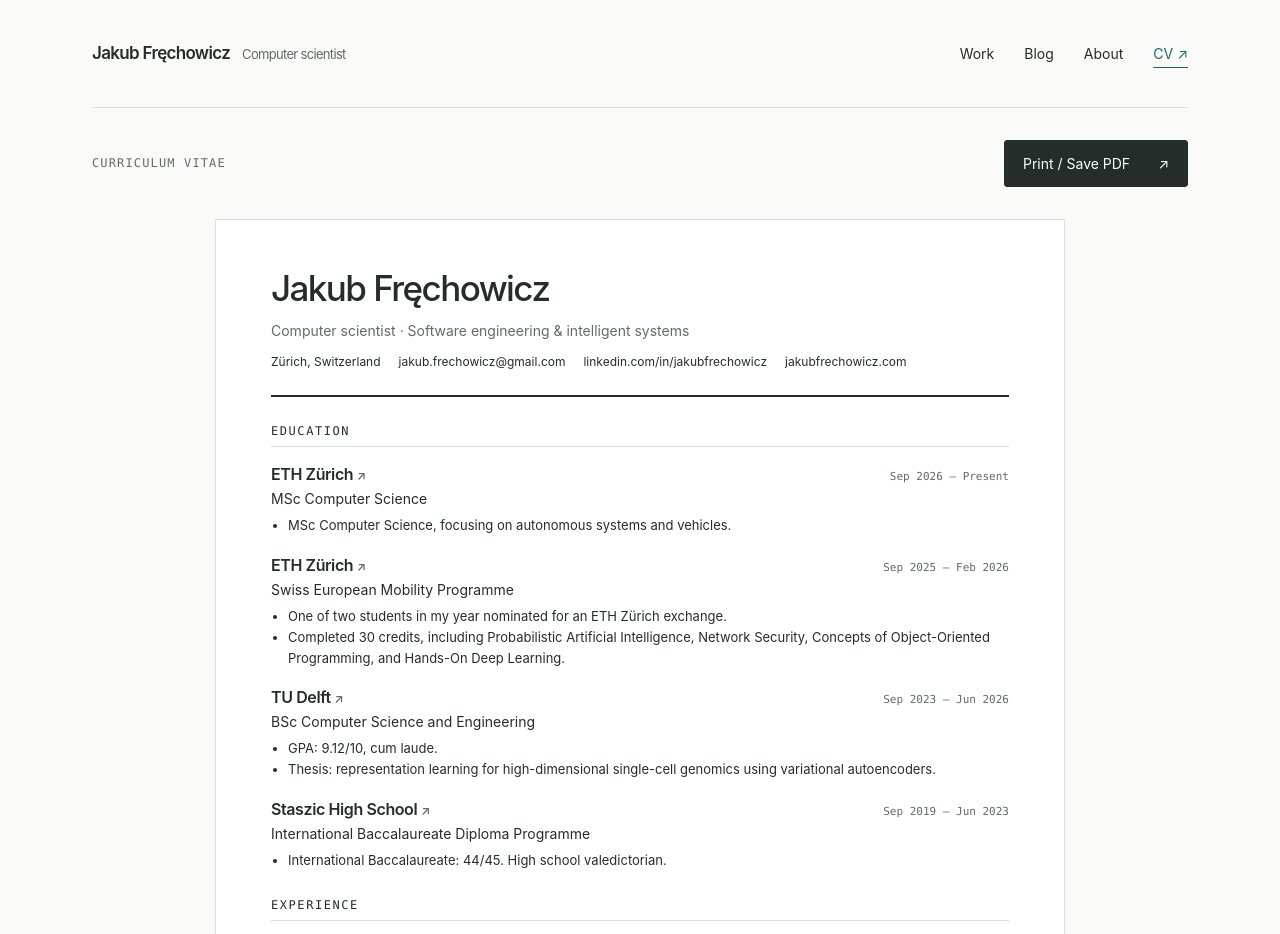
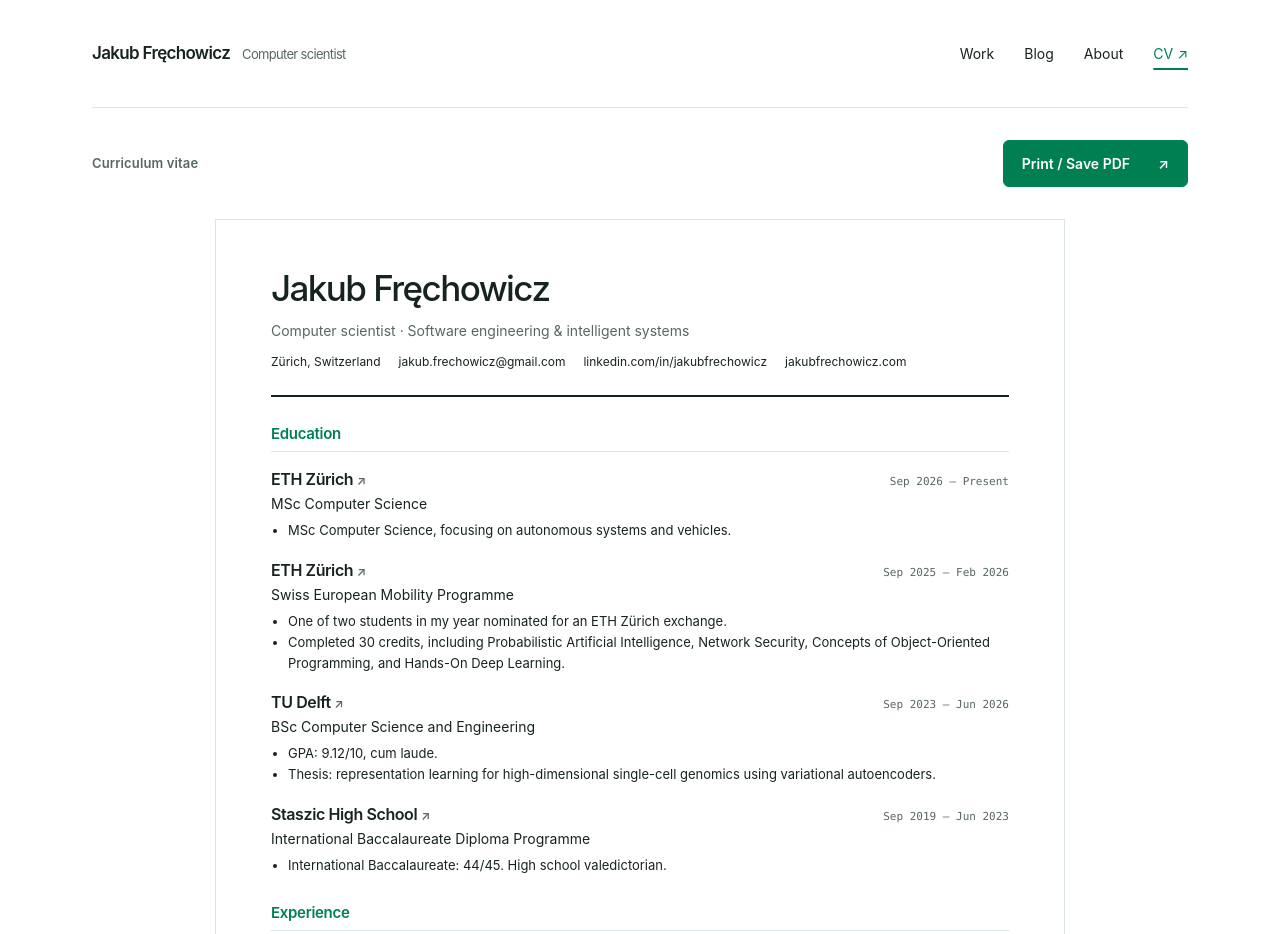
Before and after one commit to jackobpy/portfolio, an Astro site: page /cv in a window 1280 px wide. Shown: the top 934 px of the page. Built offline with nearby package versions, Linux system fonts and the light colour scheme; Astro itself is replaced by a stand-in of ours.

Commit message:
Refresh portfolio visual style

```diff
--- a/src/components/AutonomousHero.astro
+++ b/src/components/AutonomousHero.astro
@@ -4,7 +4,7 @@
 >
   <div class="scene-top meta">
     <span><span class="dot"></span>Autonomous systems</span><span
-      >01 / Motion planning</span
+      >Motion planning</span
     >
   </div><div id="vehicle-scene">
     <div class="scene-fallback">
@@ -15,28 +15,34 @@
       >
         <path
           d="M-20 263C150 253 179 70 520 98"
-          stroke="#b7c7be"
+          stroke="var(--color-border)"
           stroke-width="40"
           fill="none"></path>
         <path
           d="M-20 263C150 253 179 70 520 98"
-          stroke="#fafbf9"
+          stroke="var(--color-background)"
           stroke-width="38"
           fill="none"></path>
         <path
           data-route
           d="M-20 263C150 253 179 70 520 98"
-          stroke="#176b61"
+          stroke="var(--color-accent)"
           stroke-width="2"
           stroke-dasharray="5 7"
           fill="none"></path>
         <g data-car transform="translate(228 157) rotate(-28)">
           <path d="M0 -20V20" stroke="#6a9884" stroke-width="1.5"></path>
-          <circle cy="-20" r="2.5" fill="#176b61"></circle><circle
+          <circle cy="-20" r="2.5" fill="var(--color-accent)"></circle><circle
             cy="20"
             r="2.5"
-            fill="#176b61"></circle>
-          <rect x="-13" y="-8" width="26" height="16" rx="4" fill="#176b61"
+            fill="var(--color-accent)"></circle>
+          <rect
+            x="-13"
+            y="-8"
+            width="26"
+            height="16"
+            rx="4"
+            fill="var(--color-accent)"
           ></rect>
           <rect x="2" y="-6" width="5" height="12" rx="1" fill="#c4cec7"></rect>
           <circle r="3" fill="#9cebc9"></circle>
@@ -46,7 +52,7 @@
     <aside class="scene-telemetry" aria-label="Simulated lane sensor readings">
       <div class="telemetry-heading">
         <span><span class="telemetry-pulse"></span>Lane sensors</span><span
-          id="scene-mode">STATIC</span
+          id="scene-mode">Static</span
         >
       </div>
       <div class="telemetry-row">
@@ -105,7 +111,7 @@
   .scene-fallback {
     position: absolute;
     inset: 0;
-    background: radial-gradient(circle, #c4d0c8 0.6px, transparent 1px);
+    background: radial-gradient(circle, #c7ded2 0.6px, transparent 1px);
     background-size: 20px 20px;
   }
   .scene-fallback svg {
@@ -119,8 +125,9 @@
     right: 16px;
     width: 150px;
     padding: 10px 11px;
-    border: 1px solid rgba(23, 107, 97, 0.18);
-    background: rgba(250, 251, 249, 0.9);
+    border: 1px solid rgba(0, 127, 82, 0.22);
+    border-radius: 6px;
+    background: rgba(255, 255, 255, 0.92);
     color: var(--color-text-muted);
     font: 9px var(--font-mono);
     letter-spacing: 0.04em;
@@ -141,7 +148,6 @@
     color: var(--color-accent);
     font-size: 8px;
     letter-spacing: 0.1em;
-    text-transform: uppercase;
   }
   .telemetry-pulse {
     display: inline-block;
@@ -187,7 +193,6 @@
     background: none;
     color: var(--color-text-muted);
     font: inherit;
-    text-transform: uppercase;
     letter-spacing: inherit;
   }
   button:hover {
@@ -253,7 +258,7 @@
           mountScene(host, () => {
             stopFallback = mountFallback(host);
           });
-          document.getElementById("scene-mode")!.textContent = "SIM";
+          document.getElementById("scene-mode")!.textContent = "Simulation";
         } catch {
           host.querySelector("canvas")?.remove();
           stopFallback();
--- a/src/pages/cv.astro
+++ b/src/pages/cv.astro
@@ -36,7 +36,7 @@ const groups = await Promise.all(
         .filter((g) => g.items.length)
         .map(({ kind, items }) => (
           <section class="cv-section">
-            <h2>{kind}</h2>
+            <h2>{kind[0].toUpperCase() + kind.slice(1)}</h2>
             {items.map((e) => (
               <div class="cv-entry">
                 <div class="cv-entry-head">
@@ -106,9 +106,9 @@ const groups = await Promise.all(
     margin-top: 27px;
   }
   .cv-section h2 {
-    text-transform: uppercase;
-    letter-spacing: 0.13em;
-    font: 12px var(--font-mono);
+    letter-spacing: -0.02em;
+    font: 600 15px var(--font-body);
+    color: var(--color-accent);
     border-bottom: 1px solid var(--color-border);
     padding-bottom: 8px;
     margin-bottom: 18px;
--- a/src/styles/global.css
+++ b/src/styles/global.css
@@ -60,9 +60,8 @@ canvas {
   padding-inline: 32px;
 }
 .meta {
-  font: 12px/1.6 var(--font-mono);
-  text-transform: uppercase;
-  letter-spacing: 0.095em;
+  font: 600 13px/1.5 var(--font-body);
+  letter-spacing: 0.01em;
   color: var(--color-text-muted);
 }
 .muted {
@@ -108,11 +107,12 @@ canvas {
 }
 .nav a {
   padding: 10px 0;
+  transition: color 0.18s ease;
 }
 .nav a[aria-current="page"] {
   color: var(--color-accent);
-  text-decoration: underline;
-  text-underline-offset: 8px;
+  text-decoration: underline 2px;
+  text-underline-offset: 9px;
 }
 .hero {
   display: grid;
@@ -142,23 +142,30 @@ canvas {
   align-items: center;
   gap: 28px;
   padding: 11px 18px;
-  background: var(--color-text);
+  background: var(--color-accent);
   color: #fff;
-  border: 1px solid var(--color-text);
-  border-radius: 3px;
+  border: 1px solid var(--color-accent);
+  border-radius: 6px;
   font-size: 14px;
+  font-weight: 600;
+  transition:
+    transform 0.18s ease,
+    box-shadow 0.18s ease,
+    background 0.18s ease;
 }
 .button:hover {
-  background: var(--color-accent);
+  background: #006b45;
   color: white;
-  border-color: var(--color-accent);
+  border-color: #006b45;
+  box-shadow: 0 8px 22px rgba(0, 127, 82, 0.18);
+  transform: translateY(-1px);
 }
 .current-strip {
   display: grid;
   grid-template-columns: 1fr 1fr 1fr;
   border-top: 1px solid var(--color-border);
   border-bottom: 1px solid var(--color-border);
-  padding: 25px 0;
+  padding: 28px 0;
   gap: 30px;
 }
 .current-strip p {
@@ -167,14 +174,14 @@ canvas {
 }
 .dot {
   display: inline-block;
-  width: 6px;
-  height: 6px;
+  width: 7px;
+  height: 7px;
   background: var(--color-accent);
   border-radius: 50%;
   margin-right: 8px;
 }
 .section {
-  padding: 58px 0;
+  padding: 64px 0;
   border-bottom: 1px solid var(--color-border);
 }
 .section-head {
@@ -182,7 +189,7 @@ canvas {
   justify-content: space-between;
   align-items: baseline;
   gap: 24px;
-  margin-bottom: 28px;
+  margin-bottom: 32px;
 }
 .section-head .meta {
   display: block;
@@ -190,6 +197,7 @@ canvas {
 }
 .text-link {
   font-size: 14px;
+  font-weight: 600;
   white-space: nowrap;
 }
 .project-grid {
@@ -209,6 +217,16 @@ canvas {
   justify-content: center;
   overflow: hidden;
   margin-bottom: 22px;
+  border-radius: 8px;
+  transition:
+    border-color 0.2s ease,
+    box-shadow 0.2s ease,
+    transform 0.2s ease;
+}
+.project > a:hover .project-art {
+  border-color: rgba(0, 127, 82, 0.38);
+  box-shadow: 0 12px 32px rgba(23, 35, 31, 0.08);
+  transform: translateY(-2px);
 }
 .project h3 {
   font-size: 19px;
@@ -228,11 +246,11 @@ canvas {
   margin-top: 17px;
 }
 .tag {
-  font: 11px/1.6 var(--font-mono);
+  font: 600 12px/1.6 var(--font-body);
   color: var(--color-accent);
   background: var(--color-accent-subtle);
-  padding: 3px 7px;
-  border-radius: 2px;
+  padding: 3px 9px;
+  border-radius: 999px;
 }
 .row {
   display: grid;
@@ -241,6 +259,12 @@ canvas {
   padding: 23px 0;
   border-top: 1px solid var(--color-border);
   align-items: baseline;
+  transition:
+    color 0.18s ease,
+    padding-left 0.18s ease;
+}
+.row:hover {
+  padding-left: 6px;
 }
 .row h3 {
   font-size: 18px;
@@ -258,7 +282,7 @@ canvas {
   transition: transform 0.15s;
 }
 .row-label {
-  font-size: 11px;
+  font-size: 12px;
   margin-top: 4px;
 }
 .section-columns {
@@ -282,6 +306,9 @@ canvas {
   gap: 50px;
   padding: 55px 0;
 }
+.about-strip h2 {
+  margin-top: 0;
+}
 .about-strip p {
   max-width: 500px;
   color: var(--color-text-muted);
@@ -292,7 +319,7 @@ canvas {
   gap: 20px;
   border-top: 1px solid var(--color-border);
   padding: 28px 0 40px;
-  font-size: 12px;
+  font-size: 13px;
   color: var(--color-text-muted);
 }
 .footer-links {
@@ -304,7 +331,8 @@ canvas {
   max-width: 850px;
 }
 .page-heading .meta {
-  margin-bottom: 20px;
+  margin-bottom: 16px;
+  color: var(--color-accent);
 }
 .page-heading p {
   font-size: 18px;
@@ -322,7 +350,7 @@ canvas {
 }
 .index-nav [aria-current="page"] {
   color: var(--color-accent);
-  text-decoration: underline;
+  text-decoration: underline 2px;
   text-underline-offset: 6px;
 }
 .page-content {
@@ -373,7 +401,7 @@ canvas {
   overflow: auto;
   font-size: 13px;
   border: 1px solid var(--color-border);
-  border-radius: 3px;
+  border-radius: 8px;
 }
 .prose :not(pre) > code {
   font-size: 0.88em;
@@ -405,6 +433,7 @@ canvas {
   background: var(--color-accent-subtle);
   font-size: 14px;
   margin-bottom: 30px;
+  border-radius: 0 6px 6px 0;
 }
 .related {
   padding: 35px 0 60px;
--- a/src/styles/tokens.css
+++ b/src/styles/tokens.css
@@ -1,11 +1,11 @@
 :root {
-  --color-background: #fafbf9;
-  --color-surface: #f0f3f1;
-  --color-text: #252d2b;
-  --color-text-muted: #606c68;
-  --color-border: #d9dfdb;
-  --color-accent: #176b61;
-  --color-accent-subtle: #e7f0ed;
+  --color-background: #ffffff;
+  --color-surface: #f3faf6;
+  --color-text: #17231f;
+  --color-text-muted: #586760;
+  --color-border: #d9e5de;
+  --color-accent: #007f52;
+  --color-accent-subtle: #e4f7ed;
   --font-body: Inter, -apple-system, BlinkMacSystemFont, "Segoe UI", sans-serif;
   --font-mono: "SFMono-Regular", Consolas, "Liberation Mono", monospace;
   --width: 1160px;
```
Also changed, not shown: src/components/ProjectArt.astro (+16 -16 lines), src/pages/index.astro (+7 -15 lines).
